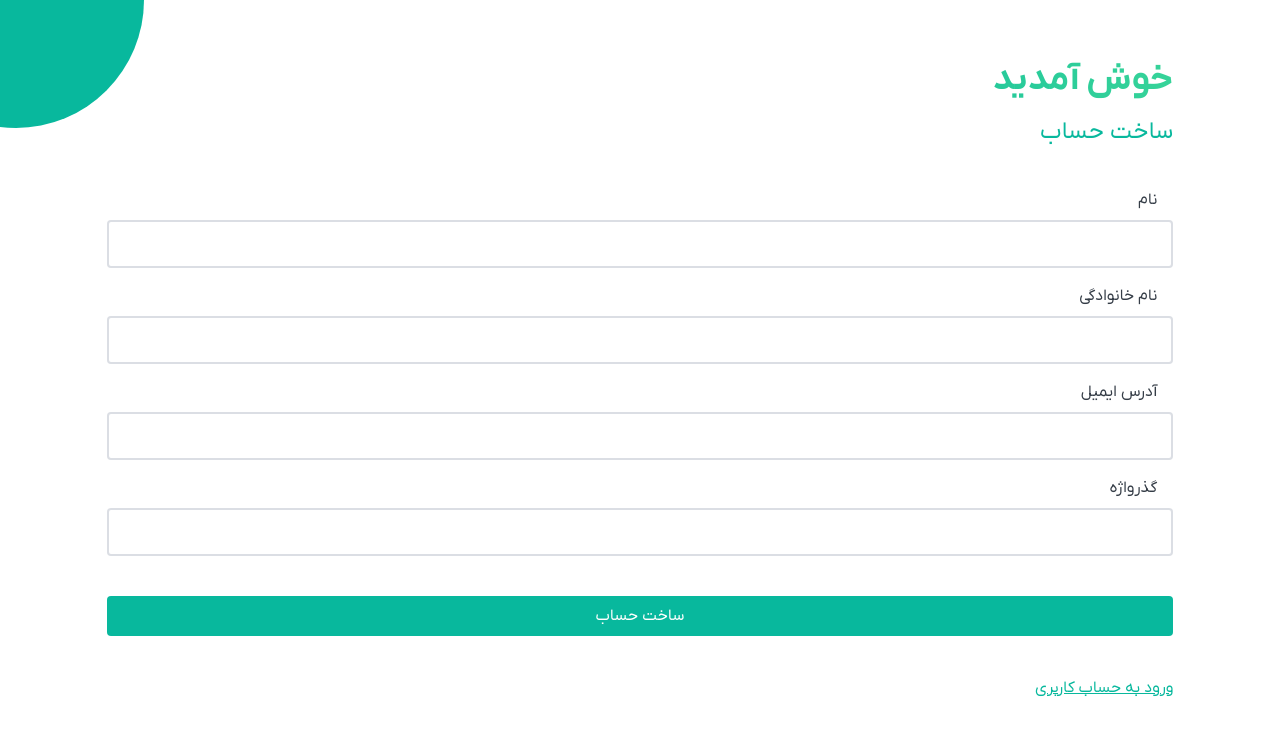
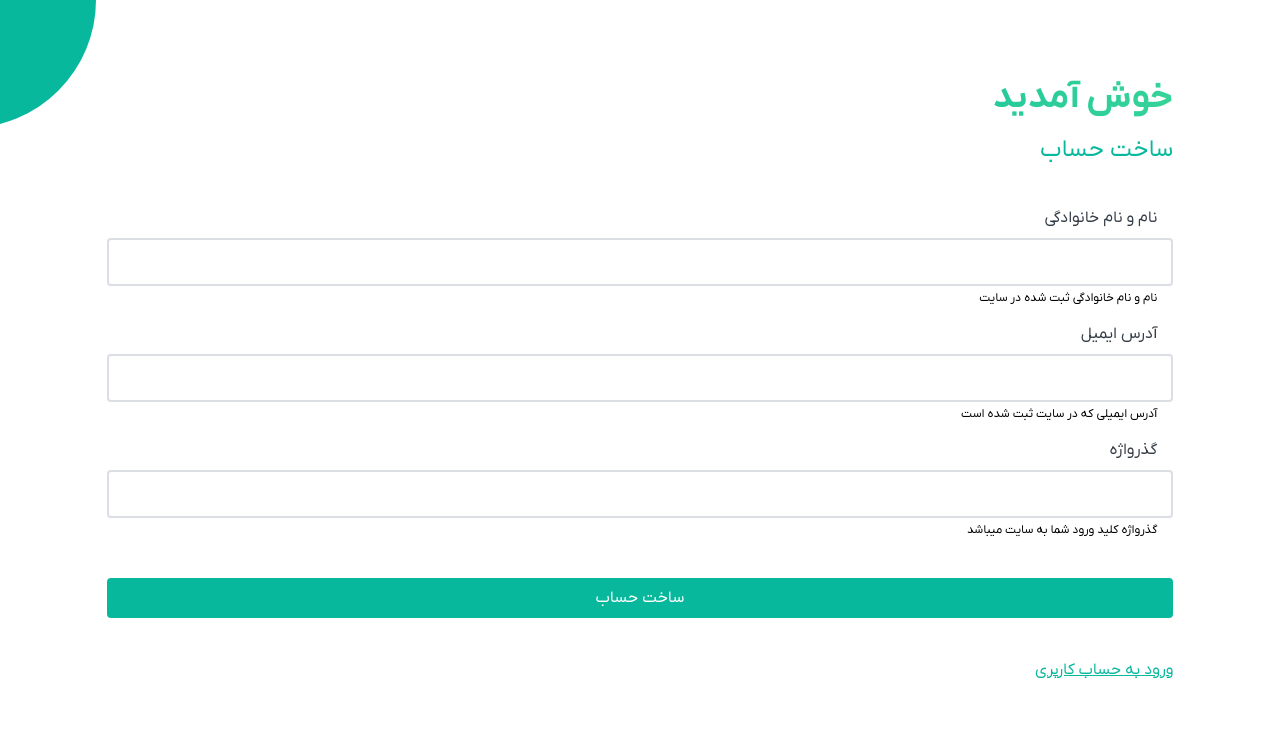
Before and after one commit to hosein-ladmakhi/pyschologist-crm, a Next.js app: page /auth/patient/signup in a window 1280 px wide. Shown: the top 734 px of the page. Built offline with nearby package versions, Linux system fonts and the light colour scheme.

Commit message:
Signup & Login

```diff
--- a/src/app/auth/[type]/login/page.tsx
+++ b/src/app/auth/[type]/login/page.tsx
@@ -34,7 +34,7 @@ const LoginPage = () => {
         <form onSubmit={onSubmit} className="mt-10">
           <Input
             control={control}
-            helperText=""
+            helperText="آدرس ایمیلی که در سایت ثبت شده است"
             label="آدرس ایمیل"
             name="email"
             additionalClass="my-4"
@@ -42,7 +42,7 @@ const LoginPage = () => {
           <Input
             additionalClass="my-4"
             control={control}
-            helperText=""
+            helperText="گذرواژه کلید ورود شما به سایت میباشد"
             label="گذرواژه"
             name="password"
             type="password"
--- a/src/app/auth/[type]/signup/page.tsx
+++ b/src/app/auth/[type]/signup/page.tsx
@@ -8,12 +8,9 @@ import { useForm } from 'react-hook-form';
 import zod from 'zod';
 
 const signupValidation = zod.object({
-  firstName: zod
-    .string({ required_error: 'نام خود را وارد کنید' })
-    .min(3, { message: 'نام باید حداقل 3 کاراکتر باشد' }),
-  lastName: zod
-    .string({ required_error: 'نام خانوادگی خود را وارد کنید' })
-    .min(3, { message: 'نام خانوادگی باید حداقل 3 کاراکتر باشد' }),
+  fullName: zod
+    .string({ required_error: 'نام و نام خانوادگی خود را وارد کنید' })
+    .min(3, { message: 'نام و نام خانوادگی باید حداقل 3 کاراکتر باشد' }),
   email: zod
     .string({ required_error: 'آدرس ایمیل خود را وارد کنید' })
     .email({ message: 'آدرس ایمیل شما فرمت درستی ندارد' }),
@@ -30,7 +27,7 @@ const SignupPage = () => {
 
   return (
     <div className="h-screen mx-auto flex justify-center items-start flex-col relative overflow-hidden">
-      <div className="bg-main h-64 w-64 rounded-full absolute -top-32 -left-28"></div>
+      <div className="bg-main h-64 w-64 rounded-full absolute -top-32 -left-40"></div>
       <div className="w-10/12 mx-auto">
         <h1 className="text-4xl font-bold bg-gradient-to-r from-main via-main to-success text-transparent bg-clip-text">
           خوش آمدید
@@ -39,21 +36,14 @@ const SignupPage = () => {
         <form onSubmit={onSubmit} className="mt-10">
           <Input
             control={control}
-            helperText=""
-            label="نام"
-            name="firstName"
+            helperText="نام و نام خانوادگی ثبت شده در سایت"
+            label="نام و نام خانوادگی"
+            name="fullName"
             additionalClass="my-4"
           />
           <Input
             control={control}
-            helperText=""
-            label="نام خانوادگی"
-            name="lastName"
-            additionalClass="my-4"
-          />
-          <Input
-            control={control}
-            helperText=""
+            helperText="آدرس ایمیلی که در سایت ثبت شده است"
             label="آدرس ایمیل"
             name="email"
             additionalClass="my-4"
@@ -61,10 +51,10 @@ const SignupPage = () => {
           <Input
             additionalClass="my-4"
             control={control}
-            helperText=""
             label="گذرواژه"
             name="password"
             type="password"
+            helperText="گذرواژه کلید ورود شما به سایت میباشد"
           />
           <Button type="submit" variant="main" className="w-full mt-10">
             ساخت حساب
--- a/src/app/page.tsx
+++ b/src/app/page.tsx
@@ -1,6 +1,5 @@
 'use client';
 
-import Table from '@/ui/kit/Table';
 import Link from 'next/link';
 
 const MainPage = () => {
```
